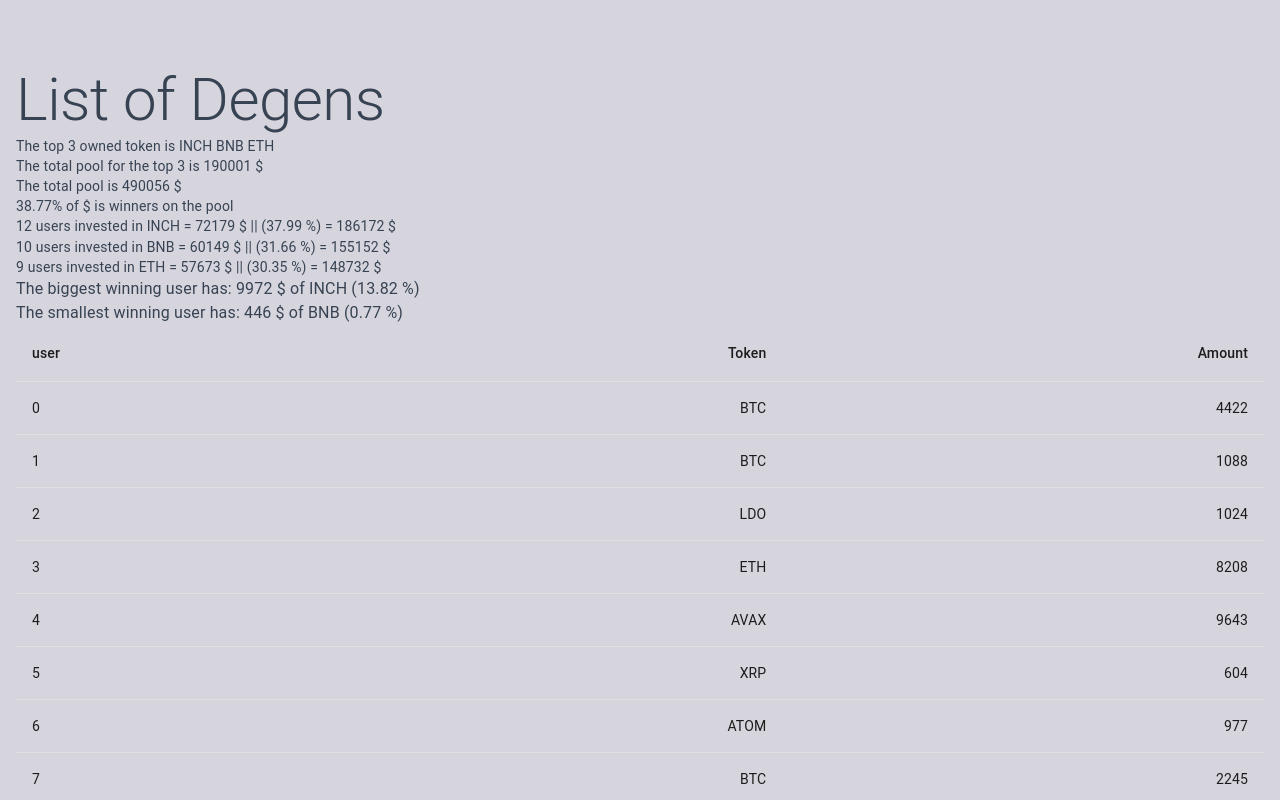
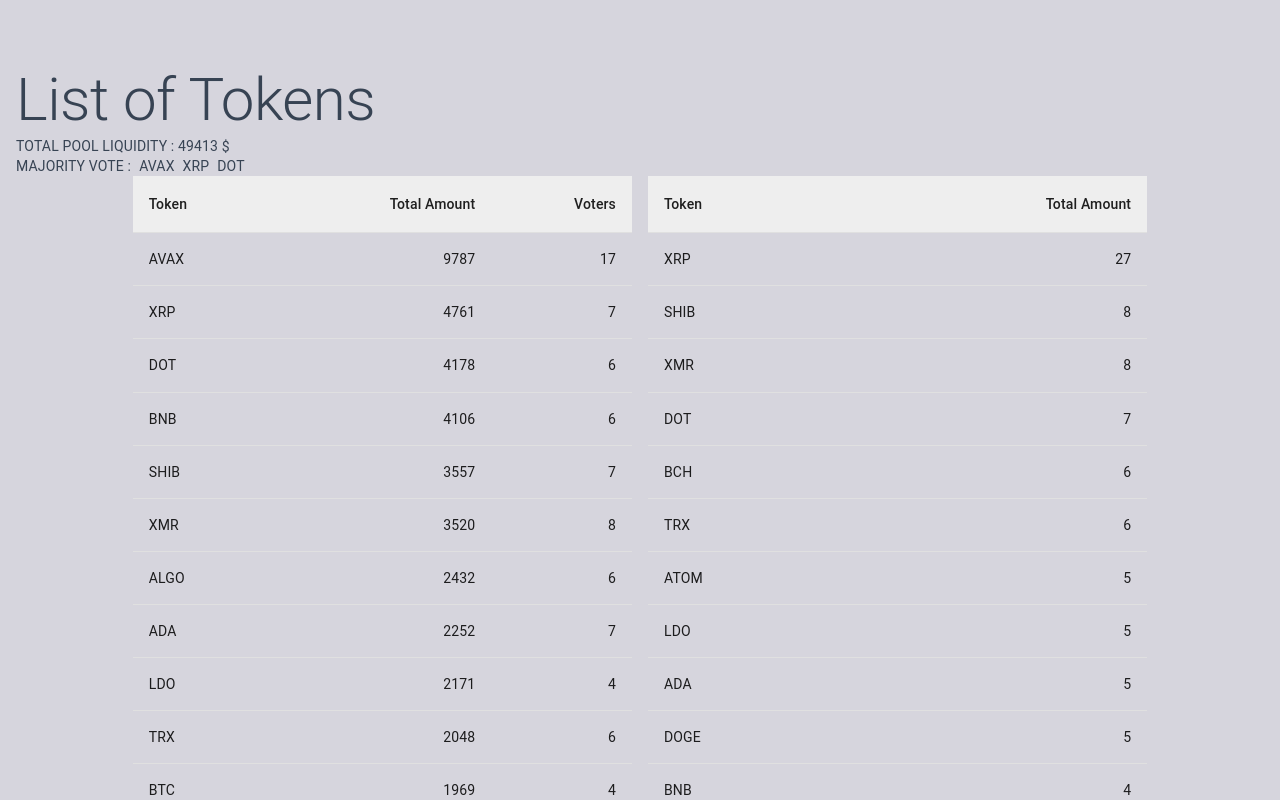
Before and after one commit to lamachina/kotkitty, a React (Vite) app: page / in a window 1280 px wide. Shown: the part 600-1400 px from the top of the page. Built offline with nearby package versions, Linux system fonts and the light colour scheme; a web font is replaced by a local one.

Commit message:
new test

```diff
--- a/src/components/sections/PrototypeVisu.jsx
+++ b/src/components/sections/PrototypeVisu.jsx
@@ -1,20 +1,53 @@
-import { Grid, Table, TableBody, TableCell, TableContainer, TableHead, TableRow, Typography } from '@mui/material';
+import { Grid, Stack, Table, TableBody, TableCell, TableContainer, TableHead, TableRow, Typography } from '@mui/material';
 import React from 'react';
 import {
-    findMostOwnedTokens, getTotalAmountForTokens, getTotalAmountForAllUsers, getRatioTopThreeOnTotal,
-    getNumberOfUsersForToken, getTotalAmountForToken, getBiggestAmountUserForToken, getLowestAmountUserForTop3Tokens,
+    getTopThreeTokens, getTotalTopThreeAmount, getTotalAmountForAllUsers,
     getPercentWithDecimals, getUnitFromPercent
 } from './calc';
 
-const tokenList = ['BTC', 'ETH', 'SOL', 'DOT', 'XRP', 'ATOM', 'BNB', 'INCH', 'AVAX', 'LDO', 'EGLD'];
+const generateRandomData = () => {
+    const tokens = ['AVAX', 'SHIB', 'DOT', 'BTC', 'ETH', 'SOL', 'XRP', 'ATOM', 'BNB', 'INCH', 'AVAX', 'LDO', 'EGLD', 'ALGO', 'BCH', 'EOS', 'ADA', 'TRX', 'XMR', 'DOGE'];
+
+    const tokenValues = {};
+    tokens.forEach((token) => {
+        const value = Math.floor(Math.random() < 0.05 ? Math.random() * 130 - 30 : Math.random() * 18 - 8);
+        tokenValues[token] = { name: token, percentEv: value };
+    });
+
+    const users = [];
+    for (let i = 0; i < 100; i++) {
+        const username = `degen${i}`;
+        const token_bet = tokens[Math.floor(Math.random() * tokens.length)];
+        const amount_bet = Math.floor(Math.random() < 0.03 ? Math.random() * 6990 + 10 : Math.random() * 990 + 10);
+        users.push({ name: username, token_bet, amount_bet });
+    }
+    const InitialPool = {};
+    InitialPool.totalAmount = users.reduce((total, user) => total + user.amount_bet, 0);
+    InitialPool.tokenBets = {};
+    tokens.forEach((token) => {
+        const tokenBets = users.filter((user) => user.token_bet === token);
+        InitialPool.tokenBets[token] = {
+            betCount: tokenBets.length,
+            betAmount: tokenBets.reduce((total, user) => total + user.amount_bet, 0),
+        };
+    });
+    return { tokenValues, users, InitialPool };
+};
 
 function PrototypeVisu() {
-    // Create an array of 100 random users
-    const users = Array.from({ length: 100 }, () => ({
-        token: tokenList[Math.floor(Math.random() * tokenList.length)],
-        amount: Math.floor(Math.random() * 9901) + 100, // Random number between 100 and 100000
-    }));
-    // Calculate the top 3 most owned tokens from the list of users
+
+    const { tokenValues, users, InitialPool } = generateRandomData();
+
+    // 3 TOKEN WITH MAX AMOUNT-BET
+    const topThreeTokens = getTopThreeTokens(InitialPool);
+    // TOTAL AMOUNT FROM TOP
+    const totalTopThreeAmount = getTotalTopThreeAmount(InitialPool);
+
+    // Calculate the total amount owned for all users
+    const totalAmountForAllUsers = getTotalAmountForAllUsers(users);
+
+    console.log(tokenValues);
+    /*     // Calculate the top 3 most owned tokens from the list of users
         const top3Tokens = findMostOwnedTokens(users);
 
         // Calculate the total amount owned for the top 3 tokens
@@ -24,8 +57,7 @@ function PrototypeVisu() {
         const biggestAmountUserforToken = getBiggestAmountUserForToken(users, top3Tokens[0])
         const lowestAmountUserForTop3Tokens = getLowestAmountUserForTop3Tokens(users, top3Tokens)
 
-    // Calculate the total amount owned for all users
-    const totalAmountForAllUsers = getTotalAmountForAllUsers(users);
+
 
         // Calculate the total amount owned for all users
         const ratioTopThreeOnTotal = getRatioTopThreeOnTotal(totalAmountForTop3Tokens, totalAmountForAllUsers);
@@ -48,43 +80,94 @@ function PrototypeVisu() {
 
         const tokenTop1FullyInvested = getUnitFromPercent(totalAmountForAllUsers, tokenTop1PercentTotal)
         const tokenTop2FullyInvested = getUnitFromPercent(totalAmountForAllUsers, tokenTop2PercentTotal)
-    const tokenTop3FullyInvested = getUnitFromPercent(totalAmountForAllUsers, tokenTop3PercentTotal)
+        const tokenTop3FullyInvested = getUnitFromPercent(totalAmountForAllUsers, tokenTop3PercentTotal) */
 
     return (
         <><Grid>
+            <Typography variant='h2'>List of Tokens</Typography>
+            <Typography variant='body2'>TOTAL POOL LIQUIDITY : {totalAmountForAllUsers} $</Typography>
+
+            <Stack flexDirection={"row"} gap='0.5rem'>
+                <Typography variant='body2'>MAJORITY VOTE : </Typography>
+                {topThreeTokens.map((token, index) => (
+                    <Typography variant='body2' key={index}>
+                        {token}
+                    </Typography>
+                ))}
+            </Stack>
+
+
+        </Grid>
+            <Grid display={'flex'} flexDirection='row' gap={'1rem'} alignItems='center' justifyContent={'center'}>
+                <TableContainer sx={{ flexWrap: 'wrap', display: 'flex', width: '40%' }}>
+
+                    <Table>
+                        <TableHead sx={{ background: '#eeeeee' }}>
+                            <TableRow>
+                                <TableCell>Token</TableCell>
+                                <TableCell align="right">Total Amount</TableCell>
+                                <TableCell align="right">Voters</TableCell>
+                            </TableRow>
+                        </TableHead>
+                        <TableBody>
+                            {Object.entries(InitialPool.tokenBets)
+                                .sort((a, b) => b[1].betAmount - a[1].betAmount)
+                                .map(([token, pool], index) => (
+                                    <TableRow key={token}>
+                                        <TableCell>{token}</TableCell>
+                                        <TableCell align="right">{pool.betAmount}</TableCell>
+                                        <TableCell align="right">{pool.betCount}</TableCell>
+                                    </TableRow>
+                                ))}
+                        </TableBody>
+                    </Table>
+                </TableContainer>
+                <TableContainer sx={{ flexWrap: 'wrap', display: 'flex', width: '40%' }}>
+
+                    <Table>
+                        <TableHead sx={{ background: '#eeeeee' }}>
+                            <TableRow>
+                                <TableCell>Token</TableCell>
+                                <TableCell align="right">Total Amount</TableCell>
+                            </TableRow>
+                        </TableHead>
+                        <TableBody>
+                            {Object.entries(tokenValues)
+                                .sort((a, b) => b[1].percentEv - a[1].percentEv)
+                                .map(([token, percentEv], index) => (
+                                    <TableRow key={token}>
+                                        <TableCell>{token}</TableCell>
+                                        <TableCell align="right">{percentEv.percentEv}</TableCell>
+                                    </TableRow>
+                                ))}
+                        </TableBody>
+                    </Table>
+
+                </TableContainer>
+            </Grid>
             <Typography variant='h2'>List of Degens</Typography>
-            <Typography variant='body2'>The top 3 owned token is {top3Tokens[0] + ' ' + top3Tokens[1] + ' ' + top3Tokens[2]}</Typography>
-            <Typography variant='body2'>The total pool for the top 3 is {totalAmountForTop3Tokens} $</Typography>
-            <Typography variant='body2'>The total pool is {totalAmountForAllUsers} $</Typography>
-            <Typography variant='body2'>{ratioTopThreeOnTotal}% of $ is winners on the pool</Typography>
-            <Typography variant='body2'>{NumberOfUsersForToken0} users invested in {top3Tokens[0]} = {TotalAmountForToken0} $ || ({tokenTop1PercentTotal} %) = {tokenTop1FullyInvested} $  </Typography>
-            <Typography variant='body2'>{NumberOfUsersForToken1} users invested in {top3Tokens[1]} = {TotalAmountForToken1} $ || ({tokenTop2PercentTotal} %) = {tokenTop2FullyInvested} $ </Typography>
-            <Typography variant='body2'>{NumberOfUsersForToken2} users invested in {top3Tokens[2]} = {TotalAmountForToken2} $ || ({tokenTop3PercentTotal} %) = {tokenTop3FullyInvested} $ </Typography>
-
-            <Typography>The biggest winning user has: {biggestAmountUserforToken.amount} $ of {biggestAmountUserforToken.token} ({percentPerUserOnPoolBiggest} %) </Typography>
-            <Typography>The smallest winning user has: {lowestAmountUserForTop3Tokens.amount} $ of {lowestAmountUserForTop3Tokens.token} ({percentPerUserOnPoolLowest} %) </Typography>
-        </Grid>
 
             <TableContainer sx={{ flexWrap: 'wrap', display: 'flex' }}>
 
                 <Table>
-                    <TableHead>
+                    <TableHead sx={{ background: '#eeeeee' }}>
                         <TableRow>
-                            <TableCell>user</TableCell>
+                            <TableCell>User</TableCell>
                             <TableCell align="right">Token</TableCell>
                             <TableCell align="right">Amount</TableCell>
                         </TableRow>
                     </TableHead>
                     <TableBody>
-                        {users.map((user, index) => (
-                            <TableRow>
-                                <TableCell>{index}</TableCell>
-                                <TableCell align="right">{user.token}</TableCell>
-                                <TableCell align="right">{user.amount}</TableCell>
+                        {users.sort((a, b) => b.amount_bet - a.amount_bet).map((user, index) => (
+                            <TableRow key={user.name}>
+                                <TableCell>{user.name}</TableCell>
+                                <TableCell align="right">{user.token_bet}</TableCell>
+                                <TableCell align="right">{user.amount_bet}</TableCell>
                             </TableRow>
                         ))}
                     </TableBody>
                 </Table>
+
             </TableContainer></>
     );
 }
--- a/src/components/sections/calc.js
+++ b/src/components/sections/calc.js
@@ -1,40 +1,21 @@
-// In calc.js
-export function findMostOwnedTokens(users) {
-    // Create an object to keep track of the total amount owned for each token
-    const tokenAmounts = {};
-
-    // Loop through all the users and increment the amount owned for their token
-    users.forEach(user => {
-        const { token, amount } = user;
-        if (tokenAmounts[token]) {
-            tokenAmounts[token] += amount;
-        } else {
-            tokenAmounts[token] = amount;
-        }
-    });
-
-    // Sort the tokens by amount owned
-    const sortedTokens = Object.entries(tokenAmounts).sort((a, b) => b[1] - a[1]);
-
-    // Get the top 3 tokens
-    const top3Tokens = sortedTokens.slice(0, 3).map(entry => entry[0]);
-
-    return top3Tokens;
+export function getTopThreeTokens(pool) {
+    const sortedTokens = Object.entries(pool.tokenBets)
+        .sort(([, a], [, b]) => b.betAmount - a.betAmount);
+    return sortedTokens.slice(0, 3).map(([token]) => token);
 }
 
-export function getTotalAmountForTokens(users, tokens) {
-    // Filter the list of users to only include those with one of the given tokens
-    const filteredUsers = users.filter(user => tokens.includes(user.token));
 
-    // Sum the amounts for the filtered users
-    const totalAmount = filteredUsers.reduce((sum, user) => sum + user.amount, 0);
+export function getTotalTopThreeAmount(pool) {
+    const topThreeTokens = getTopThreeTokens(pool);
+    return topThreeTokens.reduce((total, token) => {
+        return total + pool.tokenBets[token].betAmount;
+    }, 0);
+}
 
-    return totalAmount;
-}
 
 export function getTotalAmountForAllUsers(users) {
     // Sum the amounts for all users
-    const totalAmount = users.reduce((sum, user) => sum + user.amount, 0);
+    const totalAmount = users.reduce((sum, user) => sum + user.amount_bet, 0);
 
     return totalAmount;
 }
@@ -83,10 +64,12 @@ export function getLowestAmountUserForTop3Tokens(users, top3Tokens) {
     });
 }
 
+// XX.XX%
 export function getPercentWithDecimals(num1, num2) {
 
     return Math.round((num1 / num2) * 10000) / 100;
 }
+//
 export function getUnitFromPercent(num1, num2) {
 
     return Math.round((num1 / 100) * num2);
```
Lines whose indentation alone changed are shown as unchanged.
